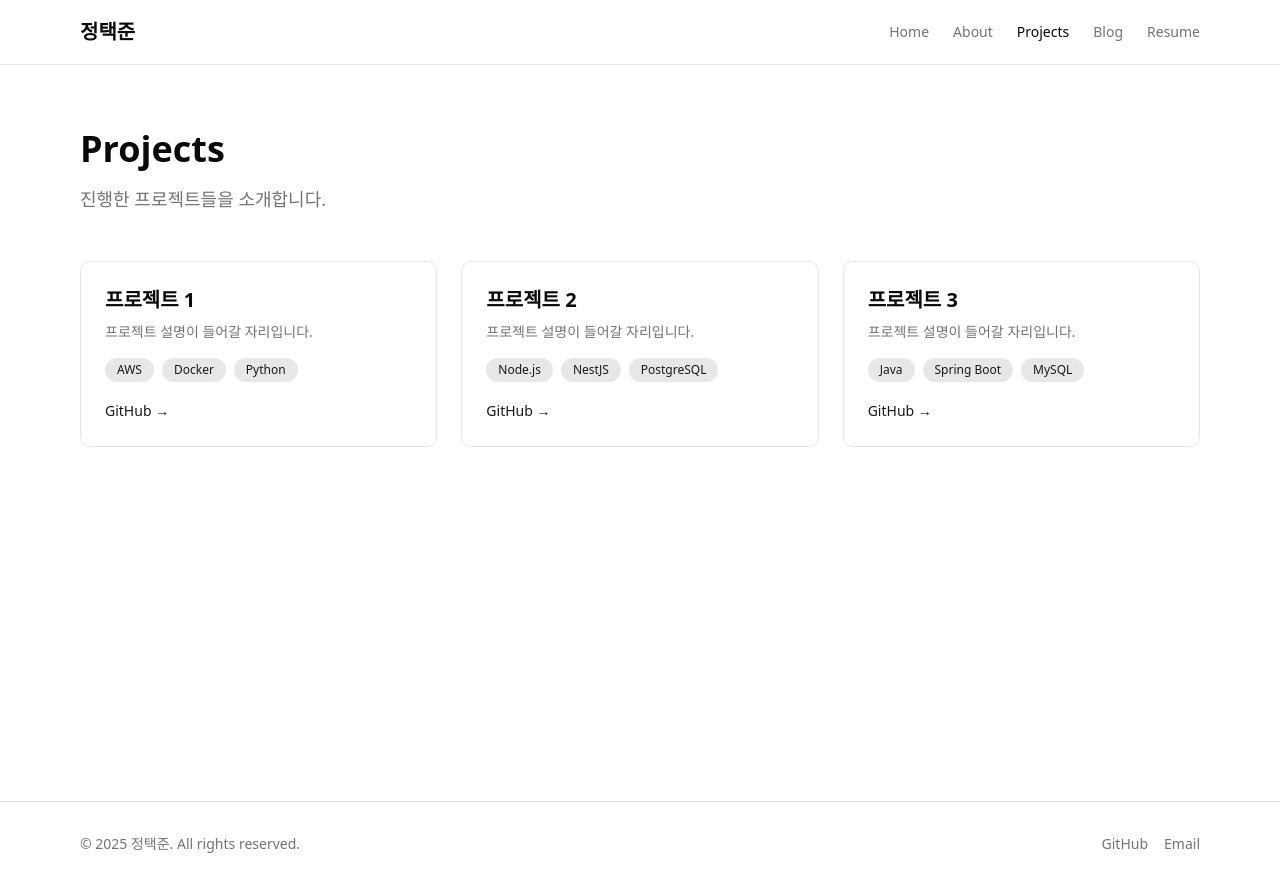
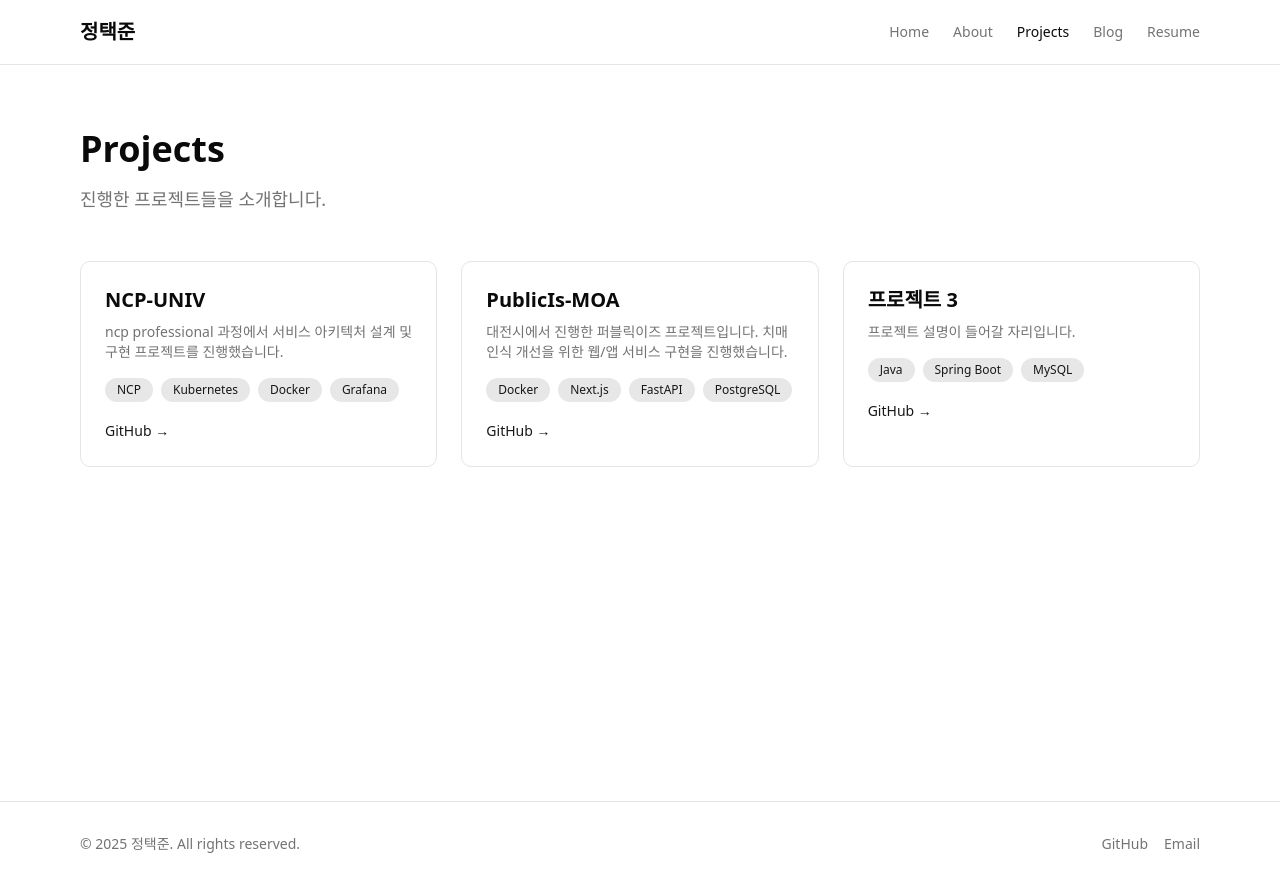
Before and after one commit to nangman-infra/taekjun-home, a Next.js app in the folder frontend/: page /projects in a window 1280 px wide. Built offline with nearby package versions, Linux system fonts and the light colour scheme.

Commit message:
docs: 프로젝트 정보 추가(NCP, MOA)

```diff
--- a/frontend/app/projects/page.tsx
+++ b/frontend/app/projects/page.tsx
@@ -3,17 +3,17 @@ import Link from "next/link";
 const PROJECTS = [
   {
     id: 1,
-    title: "프로젝트 1",
-    description: "프로젝트 설명이 들어갈 자리입니다.",
-    tags: ["AWS", "Docker", "Python"],
-    github: "https://github.com/iamtaekjun",
+    title: "NCP-UNIV",
+    description: "ncp professional 과정에서 서비스 아키텍처 설계 및 구현 프로젝트를 진행했습니다.",
+    tags: ["NCP", "Kubernetes", "Docker", "Grafana"],
+    github: "https://github.com/iamtaekjun/HA_UNIV.git",
   },
   {
     id: 2,
-    title: "프로젝트 2",
-    description: "프로젝트 설명이 들어갈 자리입니다.",
-    tags: ["Node.js", "NestJS", "PostgreSQL"],
-    github: "https://github.com/iamtaekjun",
+    title: "PublicIs-MOA",
+    description: "대전시에서 진행한 퍼블릭이즈 프로젝트입니다. 치매인식 개선을 위한 웹/앱 서비스 구현을 진행했습니다.",
+    tags: ["Docker", "Next.js", "FastAPI", "PostgreSQL"],
+    github: "https://github.com/PublicIsDJ/moa-app",
   },
   {
     id: 3,
```
